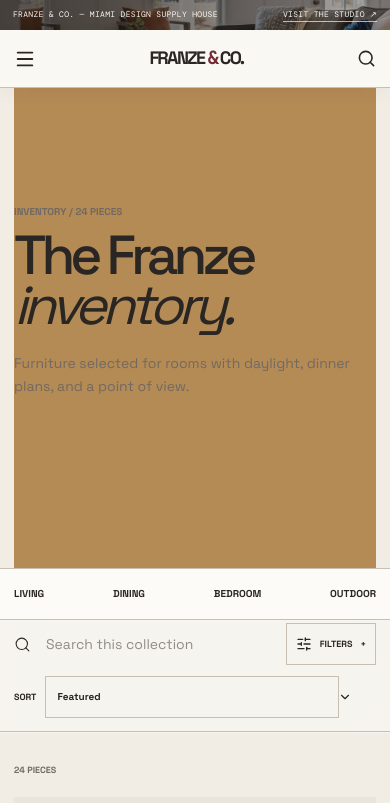
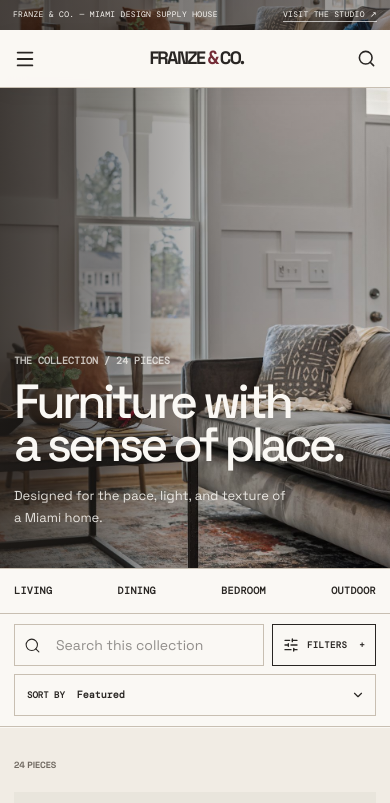
Before and after one commit to Broco-Solutions/franze-co, a Next.js app: page /shop in a window 390 px wide. Shown: the top 803 px of the page. Built offline with nearby package versions, Linux system fonts and the light colour scheme.

Commit message:
Improve shop hero and catalog navigation

```diff
--- a/src/app/globals.css
+++ b/src/app/globals.css
@@ -761,3 +761,51 @@
   .fc-hero-card { bottom: 26px; left: 20px; width: calc(100% - 40px); padding: 22px; }
   .fc-hero-card h1 { font-size: 38px; }
 }
+
+/* Shop page: photographic collection hero and a compact, orderly catalog tool bar. */
+html[data-header-compact="true"] { --header-height: 52px; }
+.fc-header { transition: height .22s ease, box-shadow .22s ease; }
+.fc-header.is-compact { height: 52px; box-shadow: 0 6px 18px rgba(42,38,34,.09); }
+.fc-header.is-compact .fc-logo { font-size: 17px; }
+.shop-hero { min-height: 490px; position: relative; display: flex; align-items: flex-end; overflow: hidden; padding: 0; background: var(--ink); color: var(--white); }
+.shop-hero > img { object-fit: cover; object-position: center 55%; }
+.shop-hero-shade { position: absolute; inset: 0; background: linear-gradient(90deg, rgba(35,31,27,.76), rgba(35,31,27,.22) 60%, rgba(35,31,27,.06)); }
+.shop-hero-content { position: relative; z-index: 1; padding-bottom: 58px; }
+.shop-hero-content .eyebrow { color: rgba(250,248,244,.74); font-family: var(--font-display), monospace; }
+.shop-hero-content h1 { max-width: 710px; margin: 0 0 19px; color: var(--white); font-size: clamp(48px, 6.2vw, 88px); letter-spacing: -.075em; }
+.shop-hero-content > p:last-child { max-width: 390px; margin: 0; color: rgba(250,248,244,.88); font-size: 14px; }
+.collection-nav { top: var(--header-height); height: 48px; background: rgba(250,248,244,.98); transition: top .22s ease; }
+.collection-nav-inner > span { font-family: var(--font-display), monospace; }
+.collection-nav a { font-family: var(--font-display), monospace; letter-spacing: .04em; }
+.catalog-tools { top: calc(var(--header-height) + 48px); background: rgba(250,248,244,.98); transition: top .22s ease; }
+.catalog-bar { min-height: 70px; grid-template-columns: minmax(280px, 1fr) auto auto; gap: 12px; }
+.catalog-search { max-width: 480px; height: 44px; padding-inline: 12px; border: 1px solid var(--line); background: var(--white); }
+.filter-toggle { min-width: 126px; height: 44px; padding-inline: 14px; border-color: var(--ink); font-family: var(--font-display), monospace; letter-spacing: .04em; }
+.filter-toggle[aria-expanded="true"] { background: var(--ink); color: var(--white); }
+.select-label { height: 44px; grid-template-columns: auto 156px 14px; gap: 8px; padding-left: 12px; border: 1px solid var(--line); background: var(--white); font-family: var(--font-display), monospace; }
+.select-label select { height: 42px; border: 0; padding-left: 4px; background: transparent; }
+.filter-panel { background: var(--paper); }
+.filter-panel-inner { padding-block: 24px; }
+.filter-panel legend, .filter-select > span { font-family: var(--font-display), monospace; letter-spacing: .04em; }
+.filter-options button { font-family: var(--font-display), monospace; }
+@media (max-width: 920px) {
+  .shop-hero { min-height: 430px; }
+  .catalog-bar { grid-template-columns: minmax(0, 1fr) auto; padding-block: 11px; }
+  .catalog-bar .select-label { grid-column: auto; justify-self: auto; margin: 0; }
+}
+@media (max-width: 620px) {
+  .fc-header.is-compact { height: 52px; }
+  .shop-hero { min-height: 480px; }
+  .shop-hero > img { object-position: 63% center; }
+  .shop-hero-content { padding-bottom: 40px; }
+  .shop-hero-content h1 { max-width: 330px; font-size: 48px; }
+  .shop-hero-content > p:last-child { max-width: 280px; font-size: 13px; }
+  .collection-nav { height: 46px; }
+  .catalog-tools { top: calc(var(--header-height) + 46px); }
+  .catalog-bar { min-height: 0; grid-template-columns: minmax(0, 1fr) auto; gap: 8px; padding: 10px 14px; }
+  .catalog-search { height: 42px; padding-inline: 9px; }
+  .filter-toggle { min-width: 104px; height: 42px; padding-inline: 10px; }
+  .catalog-bar .select-label { grid-column: 1 / -1; width: 100%; height: 42px; margin: 0; }
+  .select-label select { height: 40px; }
+  .filter-panel-inner { padding-inline: 14px; }
+}
--- a/src/app/shop/page.tsx
+++ b/src/app/shop/page.tsx
@@ -1,4 +1,5 @@
 import type { Metadata } from "next";
+import Image from "next/image";
 import { CollectionNav } from "@/components/collection-nav";
 import { ShopCatalog } from "@/components/shop-catalog";
 import { products, toCatalogProduct } from "@/data/products";
@@ -18,10 +19,14 @@
 export default function ShopPage() {
   return (
     <>
-      <header className="shop-hero shell" data-reveal>
-        <p className="eyebrow">INVENTORY / {products.length} PIECES</p>
-        <h1>The Franze<br /><em>inventory.</em></h1>
-        <p>Furniture selected for rooms with daylight, dinner plans, and a point of view.</p>
+      <header className="shop-hero" data-reveal>
+        <Image src="/editorial/warm-living.jpg" alt="Warm contemporary living room" fill priority sizes="100vw" />
+        <div className="shop-hero-shade" />
+        <div className="shop-hero-content shell">
+          <p className="eyebrow">THE COLLECTION / {products.length} PIECES</p>
+          <h1>Furniture with<br />a sense of place.</h1>
+          <p>Designed for the pace, light, and texture of a Miami home.</p>
+        </div>
       </header>
       <CollectionNav />
       <ShopCatalog initialProducts={products.map(toCatalogProduct)} />
--- a/src/components/header.tsx
+++ b/src/components/header.tsx
@@ -13,10 +13,18 @@
   const menuRef = useRef<HTMLDialogElement>(null);
   const [menuOpen, setMenuOpen] = useState(false);
   const [searchOpen, setSearchOpen] = useState(false);
+  const [compact, setCompact] = useState(false);
   useEffect(() => { const menu = menuRef.current; if (!menu) return; if (menuOpen && !menu.open) menu.showModal(); if (!menuOpen && menu.open) menu.close(); }, [menuOpen]);
+  useEffect(() => {
+    const update = () => setCompact(window.scrollY > 44);
+    update();
+    window.addEventListener("scroll", update, { passive: true });
+    return () => window.removeEventListener("scroll", update);
+  }, []);
+  useEffect(() => { document.documentElement.dataset.headerCompact = String(compact); }, [compact]);
   return <>
     <div className="fc-ticker"><span>FRANZE &amp; CO. — MIAMI DESIGN SUPPLY HOUSE</span><span>DELIVERY ACROSS SOUTH FLORIDA</span><Link href="/studio">VISIT THE STUDIO ↗</Link></div>
-    <header className="fc-header"><button className="fc-menu mobile-only" onClick={() => setMenuOpen(true)} aria-label="Open menu"><Menu size={22} /></button><Link className="fc-logo" href="/" aria-label="Franze & Co. home">FRANZE<span>&amp;</span>CO.</Link><nav>{navigation.map((item) => <Link key={item.href} href={item.href} className={pathname === item.href ? "active" : ""}>{item.label}</Link>)}</nav><button className="fc-search" onClick={() => setSearchOpen(true)} aria-label="Search catalog"><Search size={19} /><span>Search</span></button></header>
+    <header className={`fc-header ${compact ? "is-compact" : ""}`}><button className="fc-menu mobile-only" onClick={() => setMenuOpen(true)} aria-label="Open menu"><Menu size={22} /></button><Link className="fc-logo" href="/" aria-label="Franze & Co. home">FRANZE<span>&amp;</span>CO.</Link><nav>{navigation.map((item) => <Link key={item.href} href={item.href} className={pathname === item.href ? "active" : ""}>{item.label}</Link>)}</nav><button className="fc-search" onClick={() => setSearchOpen(true)} aria-label="Search catalog"><Search size={19} /><span>Search</span></button></header>
     <dialog className="fc-mobile-menu" ref={menuRef} onClose={() => setMenuOpen(false)}><div><button onClick={() => setMenuOpen(false)} aria-label="Close menu"><X /></button><p>FRANZE &amp; CO.</p>{navigation.map((item) => <Link key={item.href} href={item.href} onClick={() => setMenuOpen(false)}>{item.label}</Link>)}<Link href="/contact" onClick={() => setMenuOpen(false)}>Contact</Link></div></dialog>
     <GlobalSearch open={searchOpen} onOpenChange={setSearchOpen} products={searchProducts} />
   </>;
--- a/src/components/shop-catalog.tsx
+++ b/src/components/shop-catalog.tsx
@@ -65,7 +65,7 @@
             <SlidersHorizontal size={16} /> Filters <span>{filtersOpen ? "-" : "+"}</span>
           </button>
           <label className="select-label">
-            <span>Sort</span>
+            <span>Sort by</span>
             <select value={sort} onChange={(event) => setSort(event.target.value as Sort)}>
               <option value="featured">Featured</option>
               <option value="price-asc">Price: Low to high</option>
```
